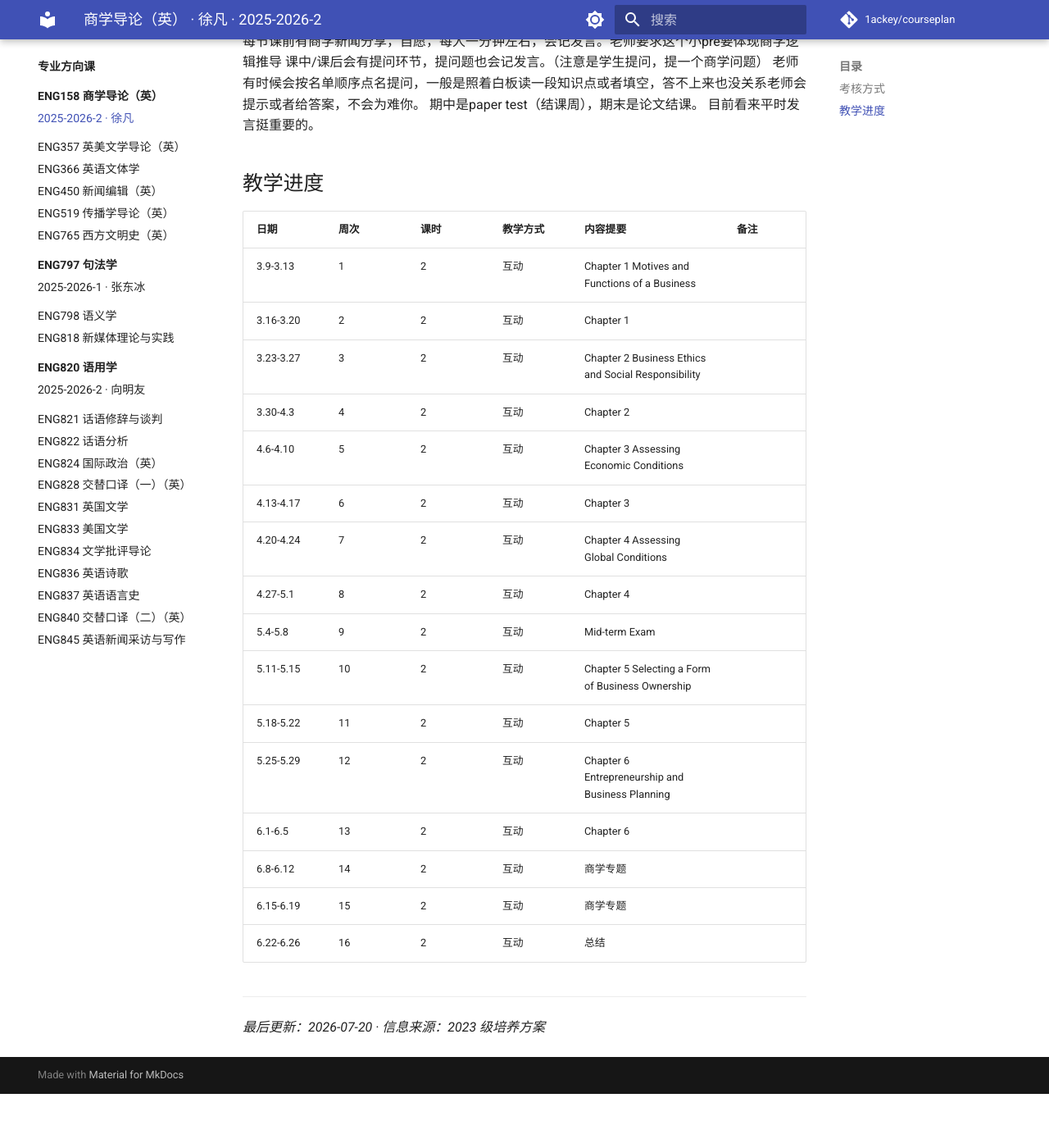
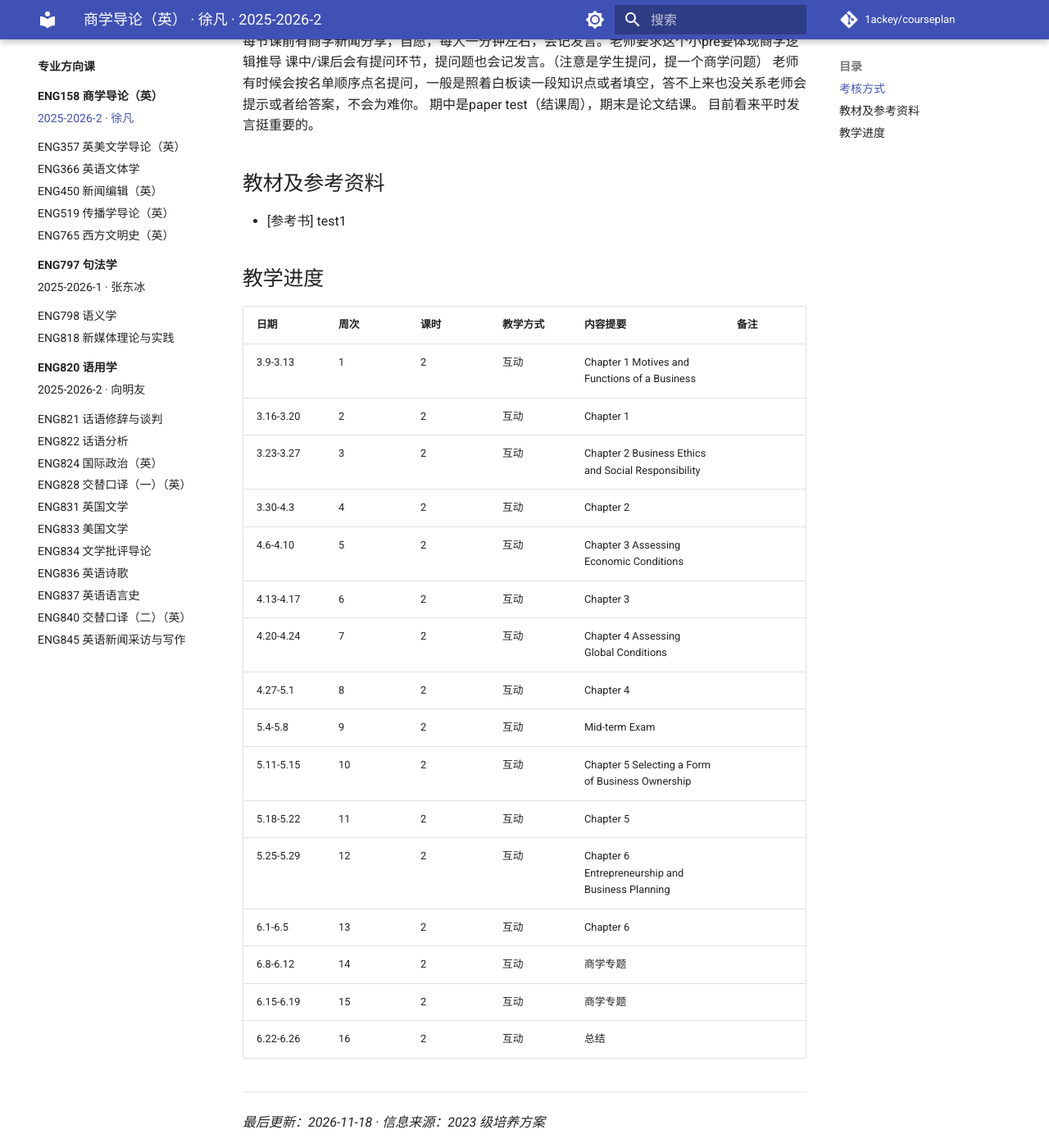
Before and after one commit to 1ackey/courseplan, an MkDocs documentation site: the page built from docs/categories/major-direction/ENG158/o2-2025-2026-2-xufan.md, in a window 1280 px wide and 1400 px high, scrolled down 786 px. Shown: the whole window at 82% size. Built offline with MkDocs 1.6.1 and Material for MkDocs 9.7.7, drawn with Linux system fonts in a browser that asks for light colours; comment, search, counter and statistics services are not loaded; before the commit the page ends 2120 px from its top, so only the background shows below that.

Commit message:
publish: update course pages (auto)

```diff
--- a/docs/categories/major-direction/ENG158/o2-2025-2026-2-xufan.md
+++ b/docs/categories/major-direction/ENG158/o2-2025-2026-2-xufan.md
@@ -28,6 +28,10 @@ title: 商学导论（英） · 徐凡 · 2025-2026-2
 期中是paper test（结课周），期末是论文结课。
 目前看来平时发言挺重要的。
 
+## 教材及参考资料
+
+- [参考书] test1
+
 ## 教学进度
 
 | 日期 | 周次 | 课时 | 教学方式 | 内容提要 | 备注 |
@@ -51,4 +55,4 @@ title: 商学导论（英） · 徐凡 · 2025-2026-2
 
 ---
 
-*最后更新：2026-07-20 · 信息来源：2023 级培养方案*
+*最后更新：2026-11-18 · 信息来源：2023 级培养方案*
```
